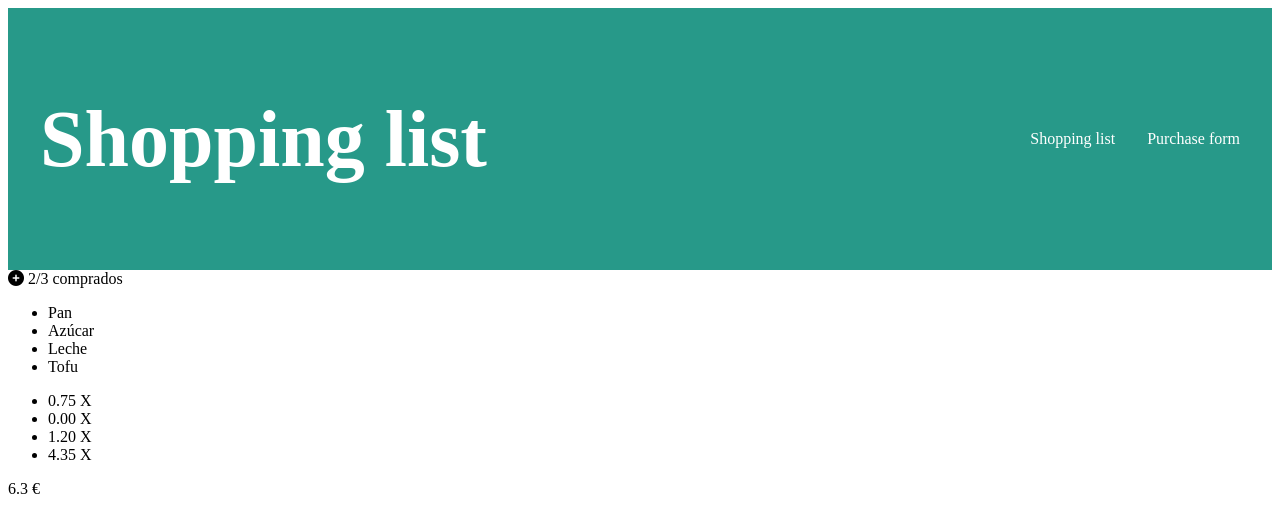
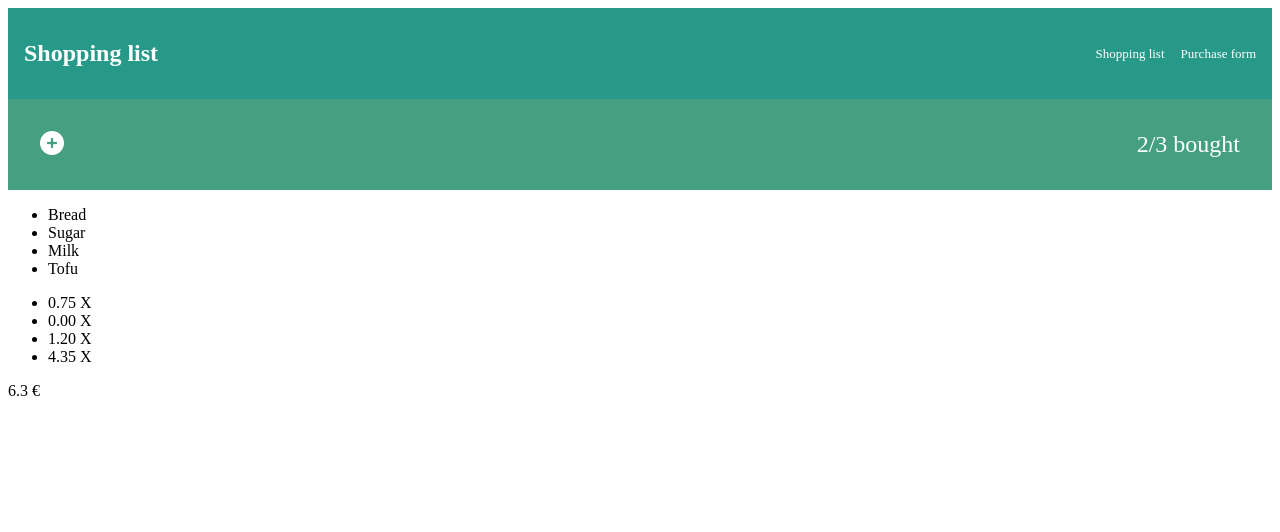
Before and after one commit to a9nna/202301-w1ch3-ana-coronel, a website built with Parcel: page src/index.html in a window 1280 px wide. Built offline with nearby package versions, Linux system fonts and the light colour scheme.

Commit message:
Add flexbox and colour styles to total purchases class in index.html

```diff
--- a/src/css/style.css
+++ b/src/css/style.css
@@ -7,7 +7,8 @@ html {
 
 h1 {
   color: white;
-  font-size: 5rem;
+  font-size: 1.5rem;
+  flex: 1;
 }
 
 header {
@@ -16,20 +17,35 @@ header {
   justify-content: space-between;
   background-color: #279989;
   flex-wrap: wrap;
-  padding: 2rem;
+  padding: 1rem;
 }
 
 nav > ul li {
   list-style-type: none;
   color: white;
+  font-size: small;
 }
 
 nav ul {
   display: flex;
   justify-content: space-between;
-  gap: 2rem;
+  gap: 1rem;
+}
+
+a {
+  color: white;
+  text-decoration: none;
 }
 
 main {
   flex: 1;
 }
+
+.total-purchases {
+  display: flex;
+  justify-content: space-between;
+  font-size: 1.5rem;
+  background-color: #44a080;
+  padding: 2rem;
+  color: white;
+}
--- a/src/index.html
+++ b/src/index.html
@@ -15,21 +15,21 @@
     <h1>Shopping list</h1>
     <nav>
       <ul>
-        <li>Shopping list</li>
-        <li>Purchase form</li>
+        <li> <a href="./index.html">Shopping list</a></li>
+        <li> <a href="./purchase-form.html">Purchase form</a></li>
       </ul>
     </nav>
   </header>
   <main>
     <div class="total-purchases">
       <i class="fa-solid fa-circle-plus"></i>
-      <span>2/3 comprados</span>
+      <span>2/3 bought</span>
     </div>
     <div class="list-of-ingredients">
       <ul>
-        <li>Pan</li>
-        <li>Azúcar</li>
-        <li>Leche</li>
+        <li>Bread</li>
+        <li>Sugar</li>
+        <li>Milk</li>
         <li>Tofu</li>
       </ul>
       <ul>
```
